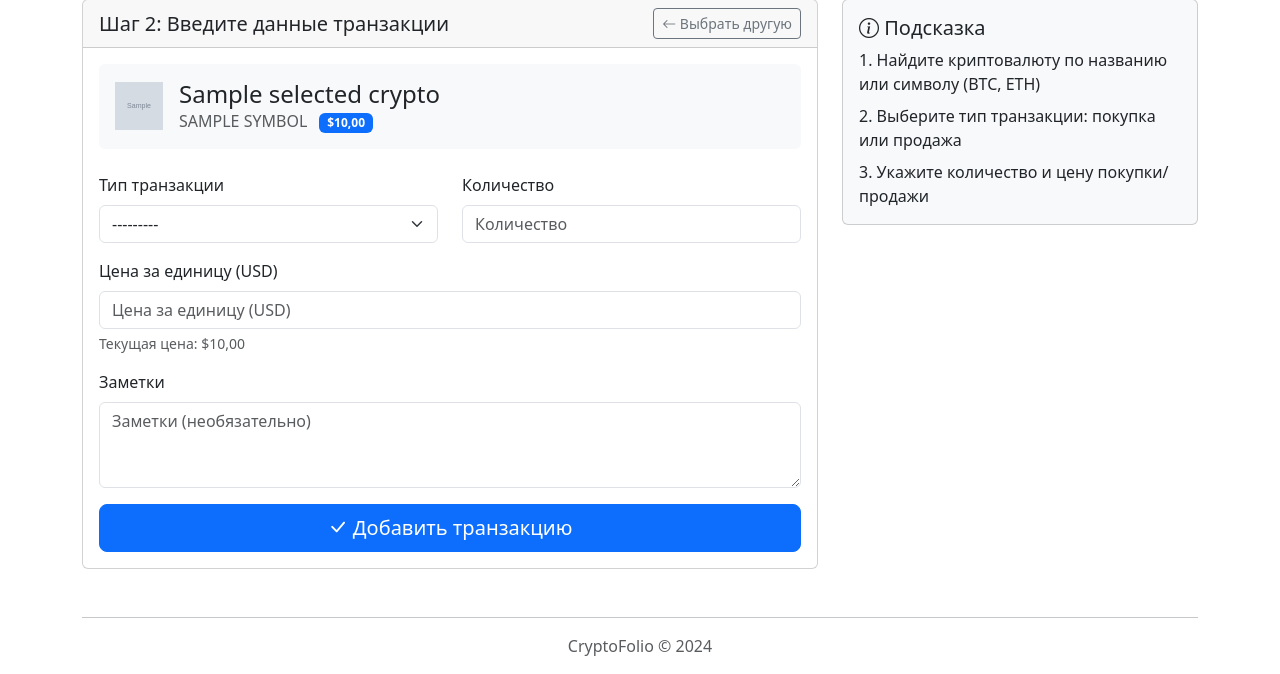
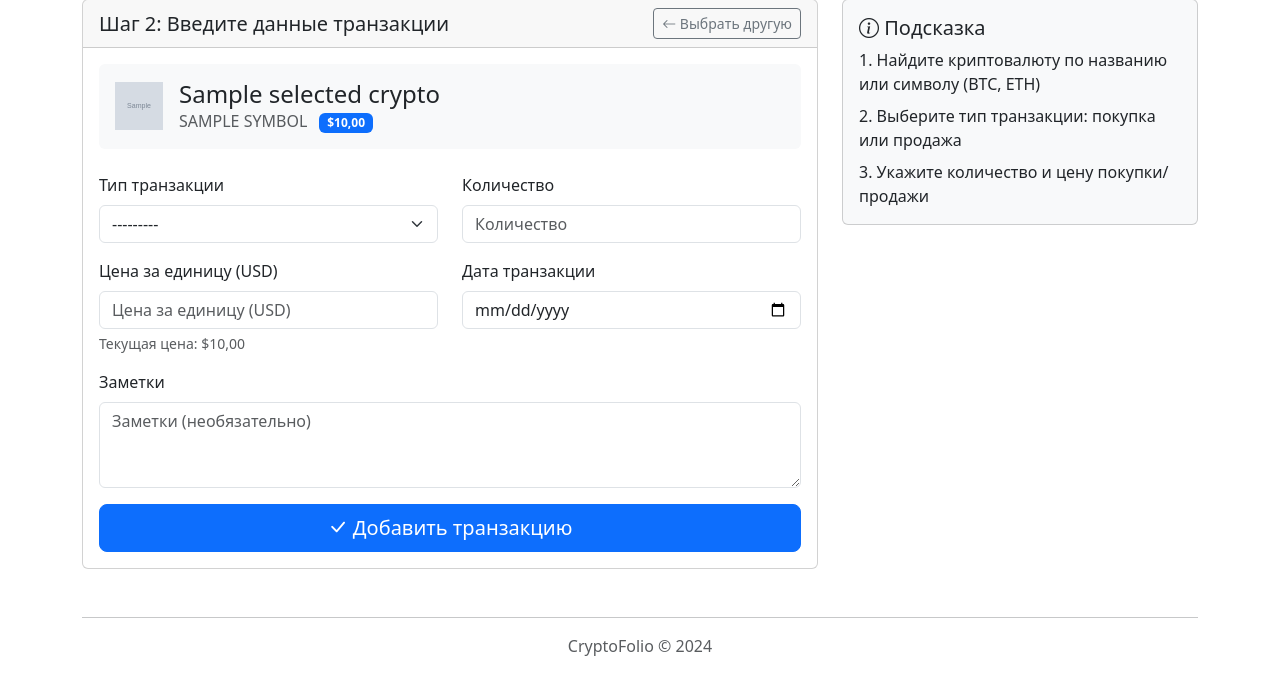
Before and after one commit to B1ackMambaX/django_cryptotracker, a Django app: template templates/portfolio/add_transaction.html in a window 1280 px wide. Shown: the part 153-827 px from the top of the page. Run offline with Django 4.2, Linux system fonts and the light colour scheme; tables that the repository leaves empty hold one stand-in row (values such as "Sample post"); the template is opened without the code that fills it: values that come from a table or form of the project are taken from there, most other values are stand-ins (such as "Sample title", 1, 10 or a date in 2020); grey boxes marked "Sample" are stand-in pictures.

Commit message:
Add transaction_date field

```diff
--- a/portfolio/forms.py
+++ b/portfolio/forms.py
@@ -39,7 +39,7 @@ class TransactionForm(forms.ModelForm):
 
     class Meta:
         model = Transaction
-        fields = ["transaction_type", "quantity", "price_per_unit", "notes"]
+        fields = ["transaction_type", "quantity", "price_per_unit", "transaction_date", "notes"]
         widgets = {
             "transaction_type": forms.Select(attrs={"class": "form-select"}),
             "quantity": forms.NumberInput(
@@ -56,6 +56,12 @@ class TransactionForm(forms.ModelForm):
                     "placeholder": "Цена за единицу (USD)",
                     "step": "0.00000001",
                     "min": "0.00000001",
+                }
+            ),
+            "transaction_date": forms.DateInput(
+                attrs={
+                    "class": "form-control",
+                    "type": "date",
                 }
             ),
             "notes": forms.Textarea(
--- a/portfolio/models.py
+++ b/portfolio/models.py
@@ -3,6 +3,7 @@ from decimal import Decimal
 from django.contrib.auth.models import User
 from django.core.validators import MinValueValidator
 from django.db import models
+from django.utils import timezone
 
 
 class Cryptocurrency(models.Model):
@@ -147,7 +148,8 @@ class Transaction(models.Model):
         max_digits=20, decimal_places=2, verbose_name="Общая сумма (USD)"
     )
     notes = models.TextField(blank=True, verbose_name="Заметки")
-    created_at = models.DateTimeField(auto_now_add=True, verbose_name="Дата транзакции")
+    transaction_date = models.DateField(default=timezone.now, verbose_name="Дата транзакции")
+    created_at = models.DateTimeField(auto_now_add=True, verbose_name="Дата создания")
 
     class Meta:
         verbose_name = "Транзакция"
--- a/templates/portfolio/add_transaction.html
+++ b/templates/portfolio/add_transaction.html
@@ -84,11 +84,17 @@
                         </div>
                     </div>
 
-                    <div class="mb-3">
-                        <label class="form-label">Цена за единицу (USD)</label>
-                        {{ transaction_form.price_per_unit }}
-                        <div class="form-text">
-                            Текущая цена: ${{ selected_crypto.current_price|floatformat:2 }}
+                    <div class="row">
+                        <div class="col-md-6 mb-3">
+                            <label class="form-label">Цена за единицу (USD)</label>
+                            {{ transaction_form.price_per_unit }}
+                            <div class="form-text">
+                                Текущая цена: ${{ selected_crypto.current_price|floatformat:2 }}
+                            </div>
+                        </div>
+                        <div class="col-md-6 mb-3">
+                            <label class="form-label">Дата транзакции</label>
+                            {{ transaction_form.transaction_date }}
                         </div>
                     </div>
 
```
Also changed, not shown: portfolio/migrations/0002_transaction_transaction_date_and_more.py (added).
